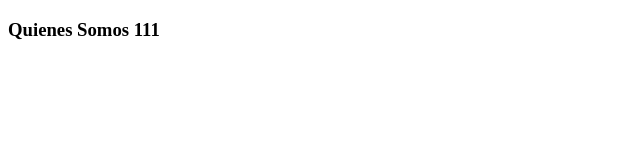
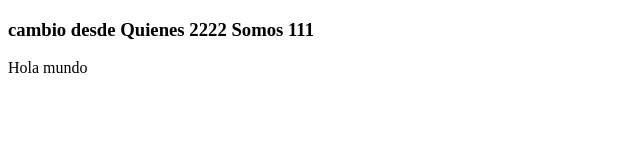
Before and after one commit to lfzapatavacesde/pberrio, a plain HTML site: page somos.html in a window 1280 px wide. Shown: the whole page, without its empty margins (0-640 px from the left). Drawn offline with Linux system fonts and the light colour scheme.

Commit message:
cambio 3 somos.html

```diff
--- a/somos.html
+++ b/somos.html
@@ -7,6 +7,7 @@
     <title>Somos</title>
 </head>
 <body>
-    <h3>Quienes Somos 111</h3>
+    <h3>cambio desde Quienes 2222 Somos 111</h3>
+    <p>Hola mundo</p>
 </body>
 </html>
```
